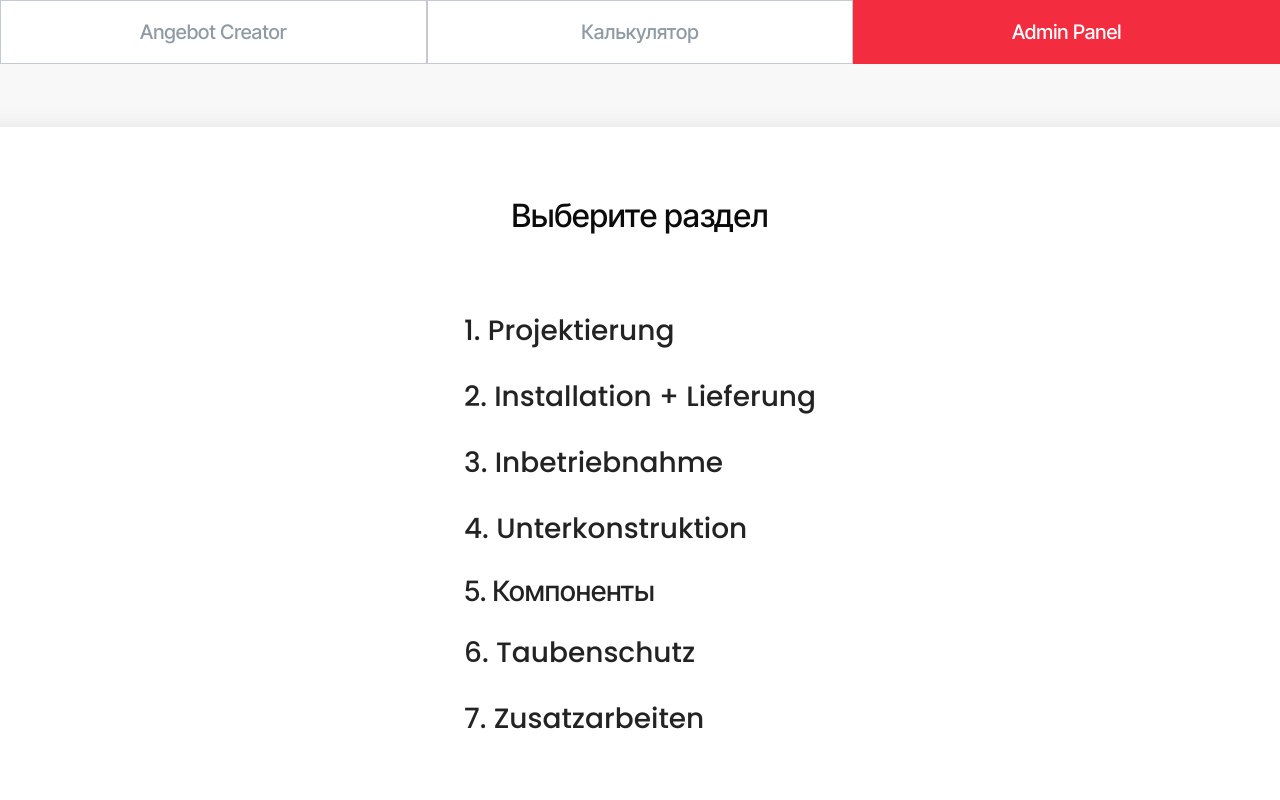
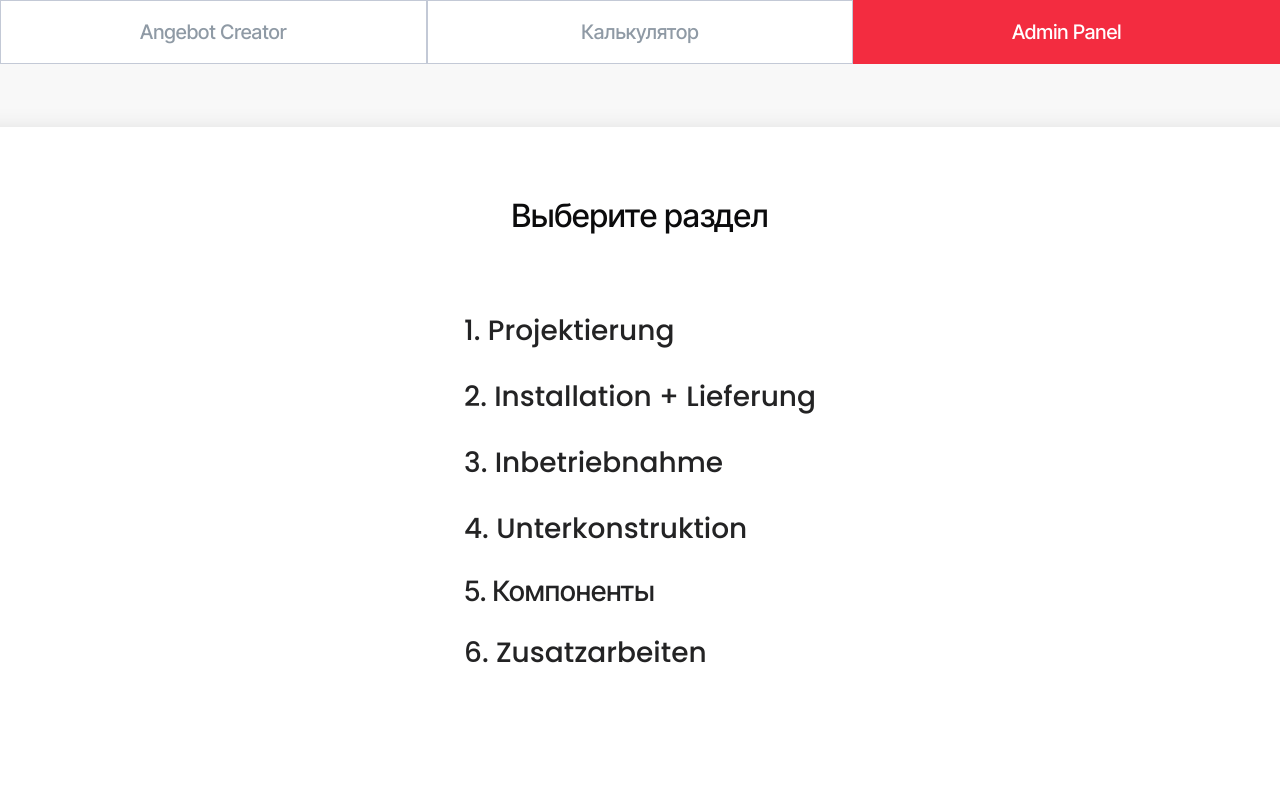
Before and after one commit to ihor-soloviov/angebot_creator, a React (Vite) app: page /admin/prices in a window 1280 px wide. Shown: the top 800 px of the page. Built offline with nearby package versions, Linux system fonts and the light colour scheme.

Commit message:
removed redurant unused pages

```diff
--- a/src/imports.ts
+++ b/src/imports.ts
@@ -1,6 +1,5 @@
 import { BravoPage } from "./pages/BravoPage";
 import { AngebotTypePage } from "./pages/AngebotTypePage";
-import { BackupBoxPage } from "./pages/BackupBoxPage";
 import { BatteryPage } from "./pages/BatteryPage";
 import { CheckoutPage } from "./pages/CheckoutPage";
 import { InvertorPage } from "./pages/InvertorPage";
@@ -10,7 +9,6 @@ import { OptimizerPage } from "./pages/OptimizerPage";
 import { ProducerPage } from "./pages/ProducerPage";
 import { PvModulePage } from "./pages/PvModulePage";
 import { PvsolFilePage } from "./pages/PvsolFilePage";
-import { TaubenschutzPage } from "./pages/TaubenschutzPage";
 import { UnderConstructionsPage } from "./pages/UnderConstructionsPage";
 import { WallboxPage } from "./pages/WallboxPage";
 import { ZusatzarbeitenPage } from "./pages/ZusatzarbeitenPage";
@@ -35,8 +33,6 @@ export const stepComponents = {
   [AppSteps.iqCombiner]: IqCombinerPage,
   [AppSteps.battery]: BatteryPage,
   [AppSteps.wallbox]: WallboxPage,
-  [AppSteps.backupBox]: BackupBoxPage,
-  [AppSteps.taubenschutz]: TaubenschutzPage,
   [AppSteps.zusatzarbeiten]: ZusatzarbeitenPage,
   [AppSteps.checkout]: CheckoutPage,
   [AppSteps.gewin]: GewinPage,
@@ -81,12 +77,6 @@ export const partitions: Partition[] = [
     className: "checkoutLink interTigth",
   },
   {
-    title: "Taubenschutz",
-    description: "Защита от голубей",
-    href: "birdsProtection",
-    className: "checkoutLink",
-  },
-  {
     title: "Zusatzarbeiten",
     description: "Доп. услуги",
     href: "extraWork",
--- a/src/pages/BackupBoxPage/BackupBoxPage.scss
+++ /dev/null
@@ -1,8 +0,0 @@
-@import "../../utilsScss/colors.scss";
-@import "../../utilsScss/mixins.scss";
-
-.backupBoxPage {
-  @include pageDecore;
-  position: relative;
-  padding-bottom: 158px;
-}
--- a/src/pages/BackupBoxPage/BackupBoxPage.tsx
+++ /dev/null
@@ -1,17 +0,0 @@
-import React from "react";
-import "./BackupBoxPage.scss";
-import { Header } from "../../components/Header";
-import { Footer } from "../../components/Footer";
-import { Calculator } from "../../components/Calculator";
-
-
-export const BackupBoxPage: React.FC = React.memo(() => (
-  <div className="backupBoxPage">
-    <Header />
-    <Calculator
-      header={{ description: "Решение для аварийного электроснабжения", title: "Notstromlösung" }}
-      serviceTableName="other"
-    />
-    <Footer isCalculator={true} />
-  </div>
-))
--- a/src/pages/BackupBoxPage/index.ts
+++ /dev/null
@@ -1 +0,0 @@
-export * from "./BackupBoxPage";
--- a/src/pages/TaubenschutzPage/TaubenschutzPage.scss
+++ /dev/null
@@ -1,8 +0,0 @@
-@import "../../utilsScss/colors.scss";
-@import "../../utilsScss/mixins.scss";
-
-.taubenschutzPage {
-  @include pageDecore;
-  position: relative;
-  padding-bottom: 158px;
-}
--- a/src/pages/TaubenschutzPage/TaubenschutzPage.tsx
+++ /dev/null
@@ -1,16 +0,0 @@
-import "./TaubenschutzPage.scss";
-import { Header } from "../../components/Header";
-import { Footer } from "../../components/Footer";
-import { Calculator } from "../../components/Calculator";
-import React from "react";
-
-export const TaubenschutzPage: React.FC = React.memo(() => (
-  <div className="taubenschutzPage">
-    <Header />
-    <Calculator
-      header={{ title: "Taubenschutz", description: "Защита от голубей" }}
-      section="Taubenschutz"
-    />
-    <Footer isCalculator={true} />
-  </div>
-))
--- a/src/pages/TaubenschutzPage/index.ts
+++ /dev/null
@@ -1 +0,0 @@
-export * from "./TaubenschutzPage";
--- a/src/stores/calculator-store.ts
+++ b/src/stores/calculator-store.ts
@@ -293,19 +293,6 @@ const a = {
         "specific": "single"
       }
     ],
-    "taubenschutz": [
-      {
-        "title": "Material + Montage je Laufmeter",
-        "price": 228,
-        "_id": "666af2d5c39d037206dfb931",
-        "__v": 0,
-        "description": "(материал и монтаж за погонный метр)",
-        "specific": "single",
-        "angebotSection": "Zusatzarbeiten",
-        "calculatorSection": "Taubenschutz",
-        "count": 6
-      }
-    ],
     "zusatzarbeiten": [
       {
         "title": "Zählerkasten nach VDE-Norm",
--- a/src/stores/step-store.ts
+++ b/src/stores/step-store.ts
@@ -16,8 +16,6 @@ export enum AppSteps {
   iqCombiner = "iqCombiner",
   battery = "battery",
   wallbox = "wallbox",
-  backupBox = "backupBox",
-  taubenschutz = "taubenschutz",
   zusatzarbeiten = "zusatzarbeiten",
   checkout = "checkout",
   gewin = "gewin",
@@ -50,8 +48,6 @@ class StepStore {
       AppSteps.invertor,
       AppSteps.battery,
       AppSteps.wallbox,
-      AppSteps.backupBox,
-      AppSteps.taubenschutz,
       AppSteps.zusatzarbeiten,
       AppSteps.checkout,
       AppSteps.gewin,
@@ -71,7 +67,6 @@ class StepStore {
       AppSteps.iqCombiner,
       AppSteps.battery,
       AppSteps.wallbox,
-      AppSteps.taubenschutz,
       AppSteps.zusatzarbeiten,
       AppSteps.checkout,
       AppSteps.gewin,
```
